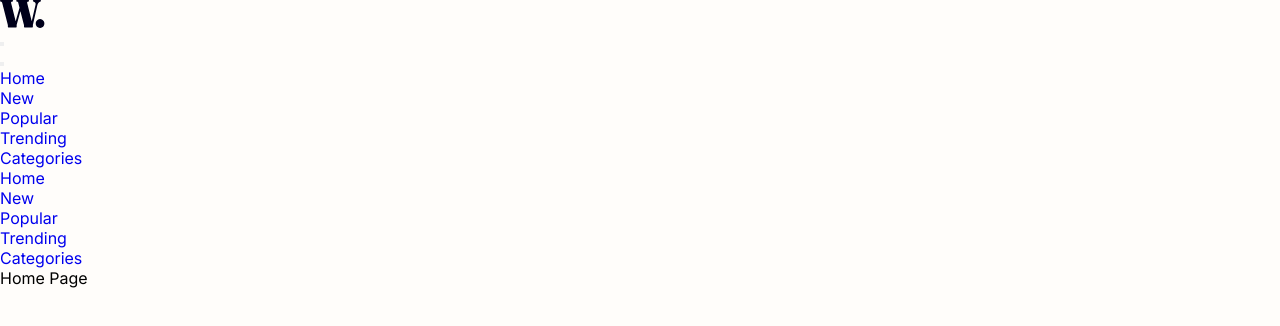
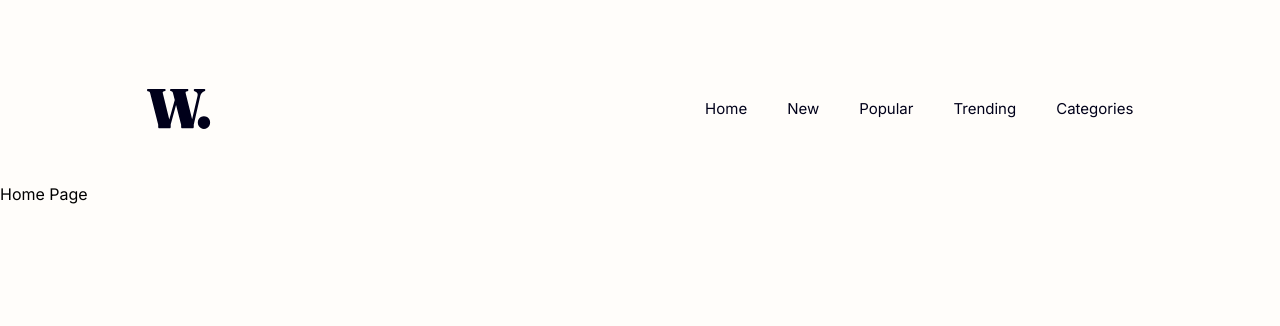
Before and after one commit to jake4369/wired-up, a Next.js app: page / in a window 1280 px wide. Shown: the top 326 px of the page. Built offline with nearby package versions, Linux system fonts and the light colour scheme.

Commit message:
Nav styles

```diff
--- a/components/nav/styles.css
+++ b/components/nav/styles.css
@@ -0,0 +1,175 @@
+nav {
+  display: flex;
+  align-items: center;
+  justify-content: space-between;
+  margin-bottom: 2rem;
+  padding: 1.75rem 4.26666666667% 0;
+  position: relative;
+}
+
+nav button {
+  background-color: transparent;
+  background-size: cover;
+  background-position: center;
+  border: none;
+}
+
+li a {
+  color: #00001a;
+  font-style: normal;
+  font-weight: 400;
+}
+
+.open-menu-btn {
+  display: block;
+  width: 2.5rem;
+  height: 1.0625rem;
+  background-image: url("./../../public/assets/images/icon-menu.svg");
+}
+
+/* ===== SLIDING MENU ===== */
+.slider {
+  display: grid;
+  grid-template-columns: 31.7333333333% 68.2666666667%;
+  position: absolute;
+  top: 0;
+  left: 0;
+  width: 100%;
+  height: 100%;
+  min-height: 100vh;
+  z-index: 1000;
+  transform: translateX(-1000px);
+}
+
+.slider__filter {
+  background-color: #00001a;
+  opacity: 0.5;
+}
+
+.slider__content {
+  position: relative;
+  background-color: #fffdfa;
+  padding: 9rem 1.25rem 0 9.375%;
+}
+
+.close-menu-btn {
+  position: absolute;
+  top: 1.6875rem;
+  right: 1.25rem;
+  width: 1.875rem;
+  height: 1.875rem;
+  background-image: url("./../../public/assets/images/icon-menu-close.svg");
+}
+
+ul.slider__menu {
+  display: flex;
+  flex-direction: column;
+  gap: 1.5rem;
+}
+
+ul.slider__menu li a {
+  font-size: 1.125rem;
+  line-height: 1.5rem;
+}
+
+.desktop-nav {
+  display: none;
+}
+
+/* ===== ANIMATIONS ===== */
+.slide-in-right {
+  -webkit-animation: slide-in-right 0.5s cubic-bezier(0.25, 0.46, 0.45, 0.94)
+    both;
+  animation: slide-in-right 0.5s cubic-bezier(0.25, 0.46, 0.45, 0.94) both;
+}
+
+@-webkit-keyframes slide-in-right {
+  0% {
+    -webkit-transform: translateX(1000px);
+    transform: translateX(1000px);
+    opacity: 0;
+  }
+  100% {
+    -webkit-transform: translateX(0);
+    transform: translateX(0);
+    opacity: 1;
+  }
+}
+@keyframes slide-in-right {
+  0% {
+    -webkit-transform: translateX(1000px);
+    transform: translateX(1000px);
+    opacity: 0;
+  }
+  100% {
+    -webkit-transform: translateX(0);
+    transform: translateX(0);
+    opacity: 1;
+  }
+}
+
+.slide-out-right {
+  -webkit-animation: slide-out-right 0.5s cubic-bezier(0.55, 0.085, 0.68, 0.53)
+    both;
+  animation: slide-out-right 0.5s cubic-bezier(0.55, 0.085, 0.68, 0.53) both;
+}
+
+@-webkit-keyframes slide-out-right {
+  0% {
+    -webkit-transform: translateX(0);
+    transform: translateX(0);
+    opacity: 1;
+  }
+  100% {
+    -webkit-transform: translateX(1000px);
+    transform: translateX(1000px);
+    opacity: 0;
+  }
+}
+@keyframes slide-out-right {
+  0% {
+    -webkit-transform: translateX(0);
+    transform: translateX(0);
+    opacity: 1;
+  }
+  100% {
+    -webkit-transform: translateX(1000px);
+    transform: translateX(1000px);
+    opacity: 0;
+  }
+}
+
+@media (min-width: 48rem) {
+  nav {
+    padding: 5.5625rem 11.4583333333% 0;
+    margin-bottom: 3.4375rem;
+  }
+
+  .logo {
+    width: 4rem;
+    height: 2.5rem;
+  }
+
+  .open-menu-btn,
+  .slider {
+    display: none;
+  }
+
+  ul.desktop-nav {
+    display: flex;
+    align-items: center;
+    justify-content: space-between;
+    gap: 2.5rem;
+  }
+
+  ul.desktop-nav li a {
+    font-size: 0.9375rem;
+    line-height: 1.625rem;
+  }
+
+  ul.desktop-nav li a:hover,
+  ul.desktop-nav li a:focus {
+    outline: none;
+    color: #f15d51;
+  }
+}
```
